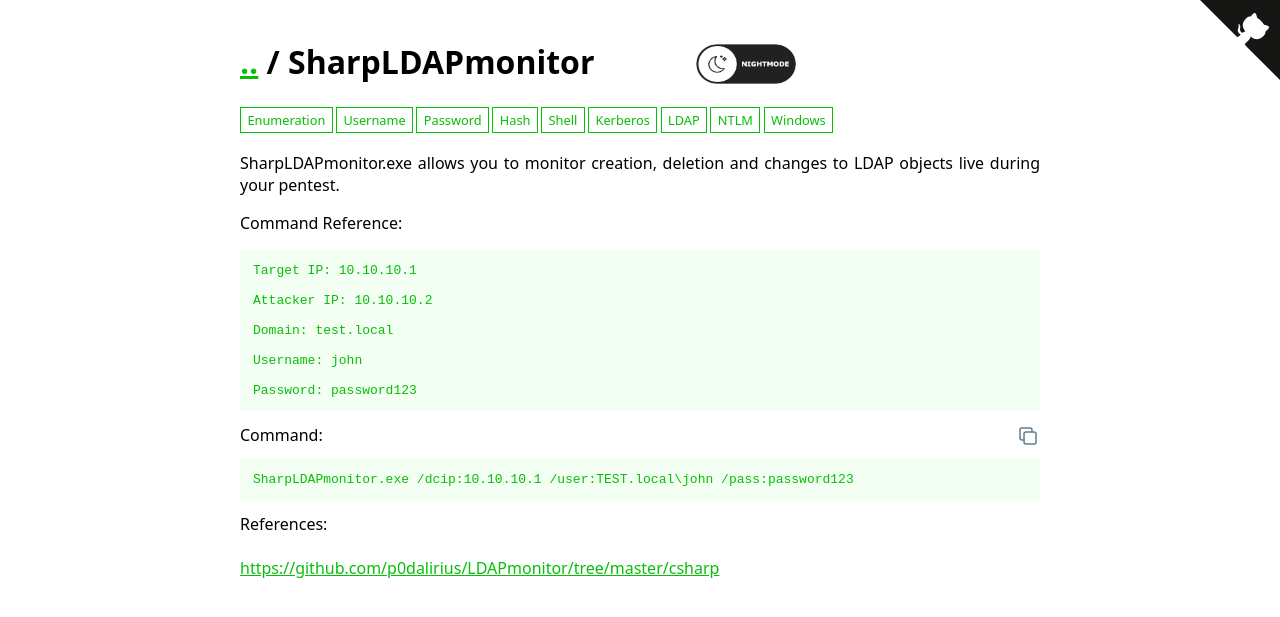
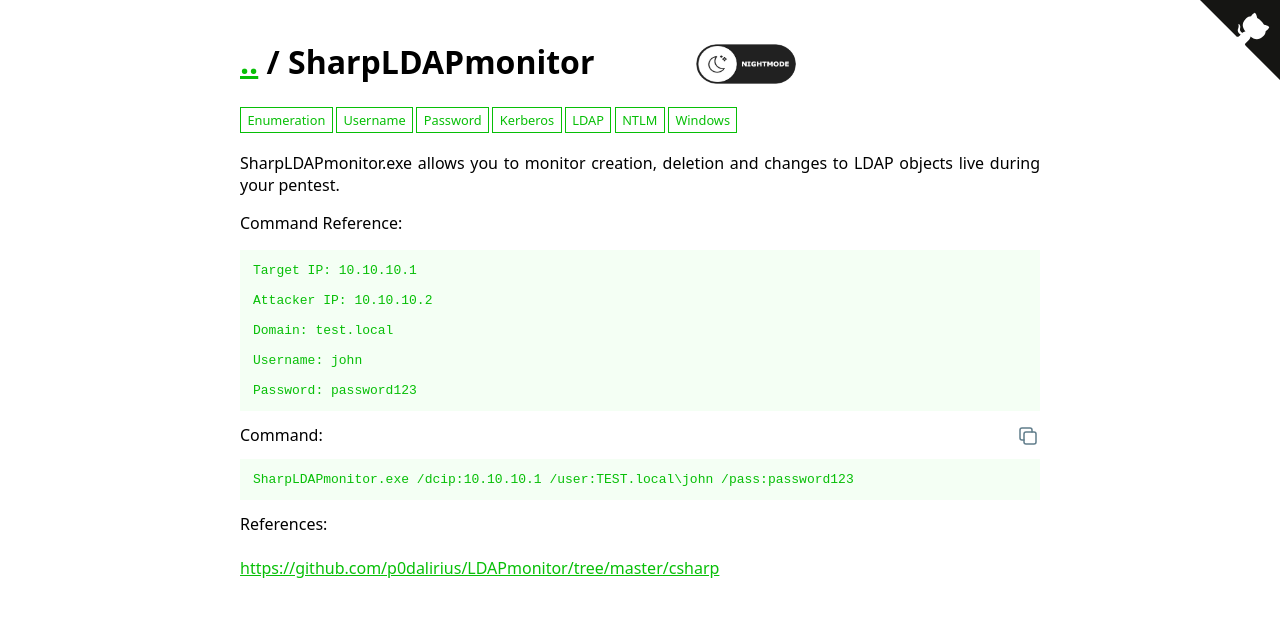
Before and after one commit to WADComs/WADComs.github.io, a Jekyll site: the page built from _wadcoms/SharpLDAPmonitor.md, in a window 1280 px wide. Shown: the top 617 px of the page. Built offline with Jekyll 4.4.1, drawn with Linux system fonts in a browser that asks for light colours.

Commit message:
Fixed formatting issues

```diff
--- a/_wadcoms/SharpLDAPmonitor.md
+++ b/_wadcoms/SharpLDAPmonitor.md
@@ -20,8 +20,6 @@ command: |
 items:
   - Password
   - Username
-  - Hash
-  - Shell
 services:
   - LDAP
   - Kerberos
```
Also changed, not shown: _wadcoms/Impacket-PsExec-PassTheTicket.md (+5 -0 lines).
